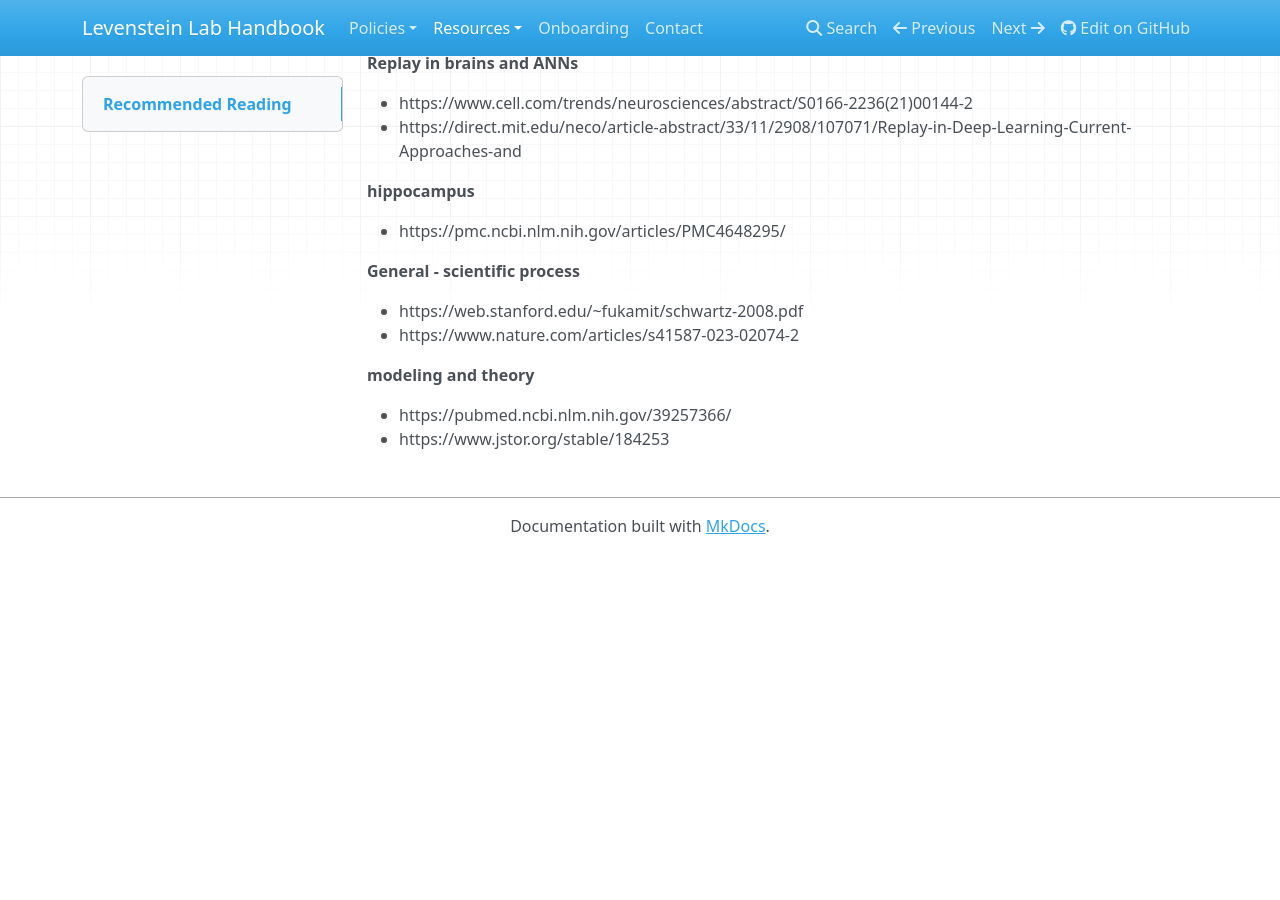
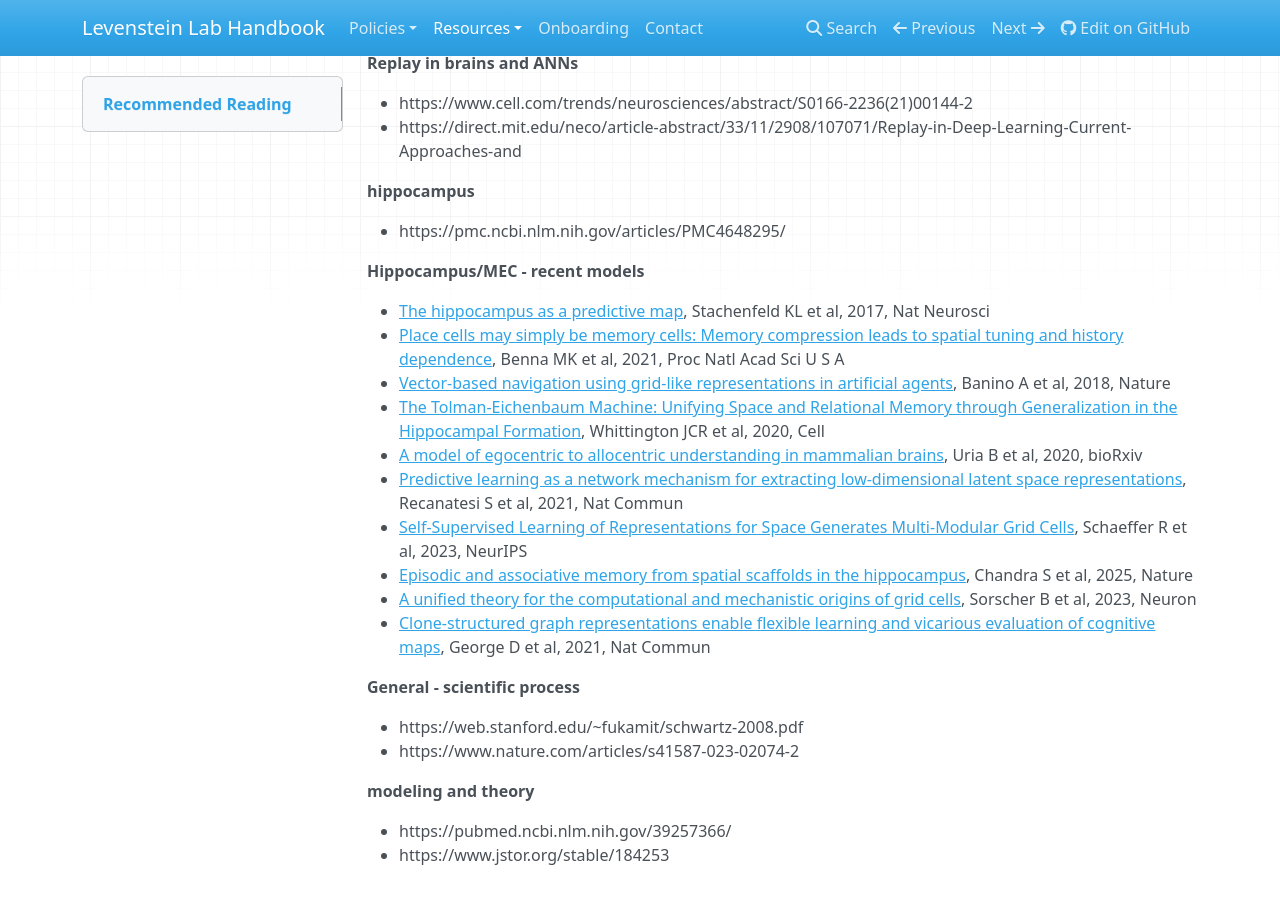
Before and after one commit to LevensteinLab/Lab-Handbook, an MkDocs documentation site: the page built from docs/Resources/recommended_reading.md, in a window 1280 px wide and 900 px high, scrolled down 659 px. Built offline with MkDocs 1.6.1, drawn with Linux system fonts in a browser that asks for light colours; nearby versions of some CDN libraries; before the commit the page ends 1213 px from its top, so only the background shows below that.

Commit message:
Add Hippocampus/MEC - recent models section to recommended reading
Co-authored-by: dlevenstein <7265688+dlevenstein@users.noreply.github.com>

```diff
--- a/docs/Resources/recommended_reading.md
+++ b/docs/Resources/recommended_reading.md
@@ -36,6 +36,19 @@
 
 - https://pmc.ncbi.nlm.nih.gov/articles/PMC4648295/
 
+**Hippocampus/MEC - recent models**
+
+- [The hippocampus as a predictive map](https://pubmed.ncbi.nlm.nih.gov/28967910/), Stachenfeld KL et al, 2017, Nat Neurosci
+- [Place cells may simply be memory cells: Memory compression leads to spatial tuning and history dependence](https://pubmed.ncbi.nlm.nih.gov/34916282/), Benna MK et al, 2021, Proc Natl Acad Sci U S A
+- [Vector-based navigation using grid-like representations in artificial agents](https://pubmed.ncbi.nlm.nih.gov/29743670/), Banino A et al, 2018, Nature
+- [The Tolman-Eichenbaum Machine: Unifying Space and Relational Memory through Generalization in the Hippocampal Formation](https://pubmed.ncbi.nlm.nih.gov/33181068/), Whittington JCR et al, 2020, Cell
+- [A model of egocentric to allocentric understanding in mammalian brains](https://www.biorxiv.org/content/10.1101/2020.11.11.378141v2), Uria B et al, 2020, bioRxiv
+- [Predictive learning as a network mechanism for extracting low-dimensional latent space representations](https://pubmed.ncbi.nlm.nih.gov/33658520/), Recanatesi S et al, 2021, Nat Commun
+- [Self-Supervised Learning of Representations for Space Generates Multi-Modular Grid Cells](https://proceedings.neurips.cc/paper_files/paper/2023/hash/4846257e355f6923fc2a1fbe35099e91-Abstract-Conference.html), Schaeffer R et al, 2023, NeurIPS
+- [Episodic and associative memory from spatial scaffolds in the hippocampus](https://pubmed.ncbi.nlm.nih.gov/39814883/), Chandra S et al, 2025, Nature
+- [A unified theory for the computational and mechanistic origins of grid cells](https://pubmed.ncbi.nlm.nih.gov/36306779/), Sorscher B et al, 2023, Neuron
+- [Clone-structured graph representations enable flexible learning and vicarious evaluation of cognitive maps](https://pubmed.ncbi.nlm.nih.gov/33888694/), George D et al, 2021, Nat Commun
+
 **General - scientific process**
 
 - https://web.stanford.edu/~fukamit/schwartz-2008.pdf
```
